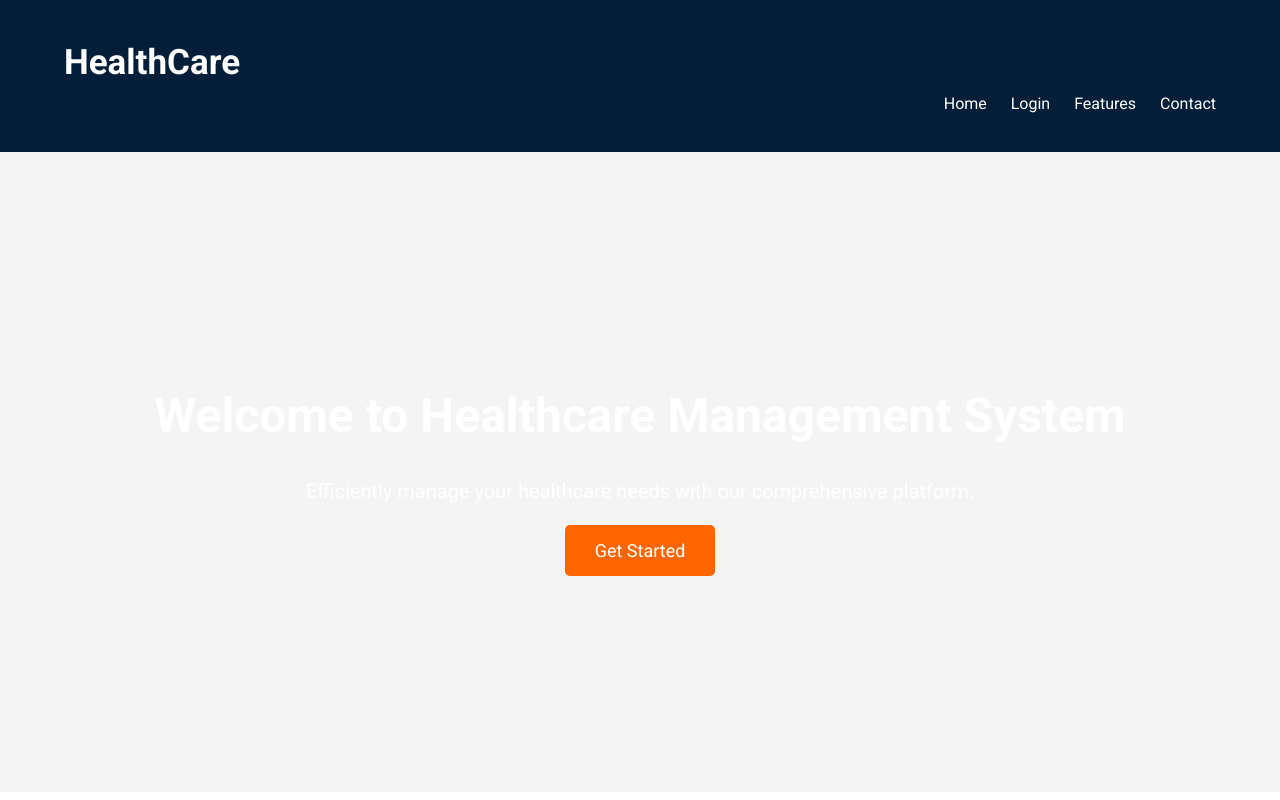
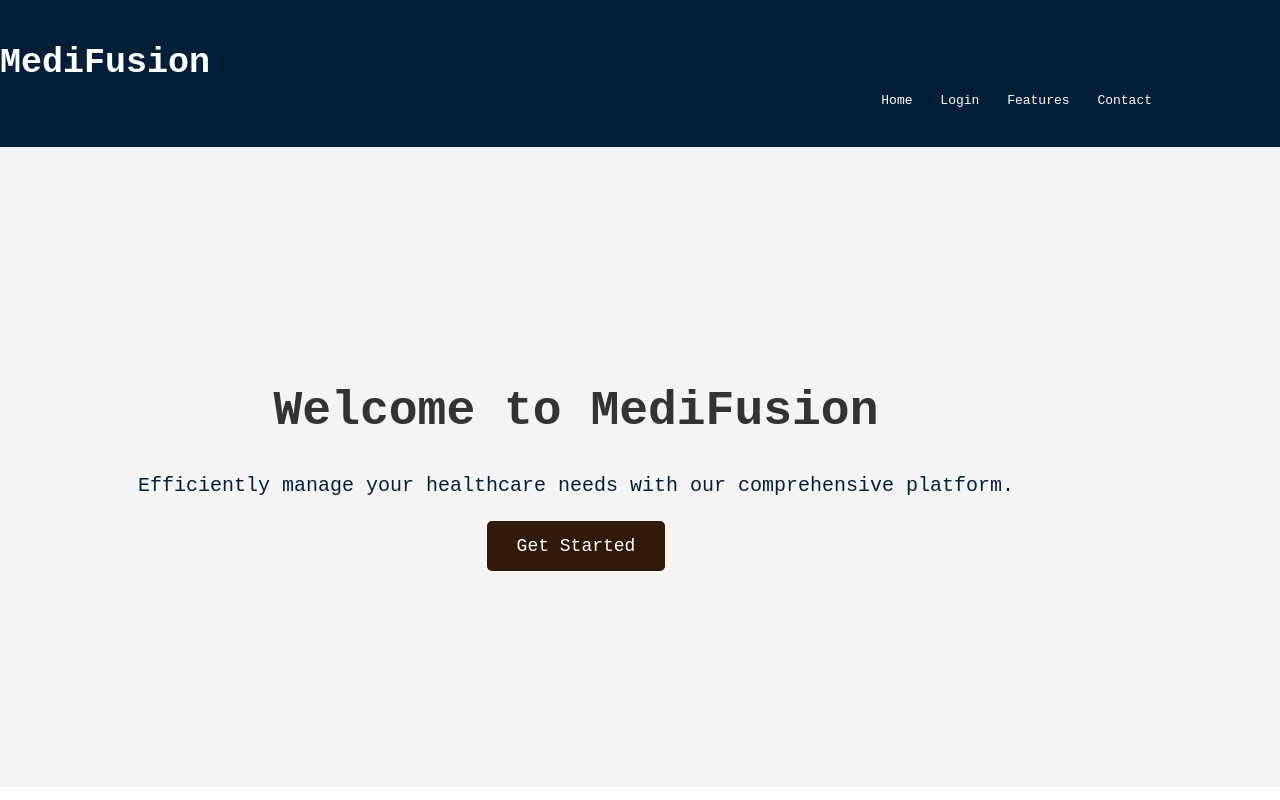
Before and after one commit to pulkitupadhay/HealtCare, a plain HTML site: page index.html in a window 1280 px wide. Shown: the top 800 px of the page. Drawn offline with Linux system fonts and the light colour scheme.

Commit message:
monospace

```diff
--- a/index.html
+++ b/index.html
@@ -21,7 +21,7 @@
 <head>
     <meta charset="UTF-8">
     <meta name="viewport" content="width=device-width, initial-scale=1.0">
-    <title>Healthcare Management System</title>
+    <title>MediFusion | Heathcare Management site</title>
     <link rel="stylesheet" href="style.css">
     <!-- Google Fonts -->
     <link href="https://fonts.googleapis.com/css2?family=Roboto:wght@400;700&display=swap" rel="stylesheet">
@@ -31,7 +31,7 @@
     <nav class="navbar">
         <div class="container">
             <div class="logo">
-                <a href="index.html">HealthCare</a>
+                <a href="index.html">MediFusion</a>
             </div>
             <ul class="nav-links">
                 <li><a href="index.html">Home</a></li>
@@ -45,7 +45,7 @@
     <!-- Hero Section -->
     <section class="hero">
         <div class="container">
-            <h1>Welcome to Healthcare Management System</h1>
+            <h1>Welcome to MediFusion</h1>
             <p>Efficiently manage your healthcare needs with our comprehensive platform.</p>
             <a href="login.html" class="btn">Get Started</a>
         </div>
--- a/style.css
+++ b/style.css
@@ -6,7 +6,8 @@
 }
 
 body {
-    font-family: 'Roboto', sans-serif;
+    /* font-family: 'Roboto', sans-serif; */
+    font-family:monospace;
     line-height: 1.6;
     background-color: #f4f4f4;
     color: #333;
@@ -16,7 +17,7 @@ body {
 .container {
     width: 90%;
     max-width: 1200px;
-    margin: auto;
+    /* margin: auto; */
     overflow: hidden;
     padding: 20px 0;
 }
@@ -29,7 +30,6 @@ body {
 }
 
 .navbar .logo a {
-    display: inline;
     color: #fff;
     font-size: 35px;
     text-decoration: none;
@@ -40,6 +40,11 @@ body {
     list-style: none;
     float: right;
 }
+
+/* .navbar .nav-links:hover {
+    color: #333;
+    font-size: larger;
+} */
 
 .navbar .nav-links li {
     display: inline;
@@ -67,17 +72,19 @@ body {
 }
 
 .hero h1 {
+color: #333;
     font-size: 48px;
     margin-bottom: 20px;
 }
 
 .hero p {
+color:#031e39;
     font-size: 20px;
     margin-bottom: 30px;
 }
 
 .hero .btn {
-    background-color: #ff6600;
+    background-color:#321a09;
     color: #fff;
     padding: 15px 30px;
     text-decoration: none;
@@ -86,7 +93,7 @@ body {
 }
 
 .hero .btn:hover {
-    background-color: #e65c00;
+    background-color: #ff6600;
 }
 
 /* Features Section */
```
